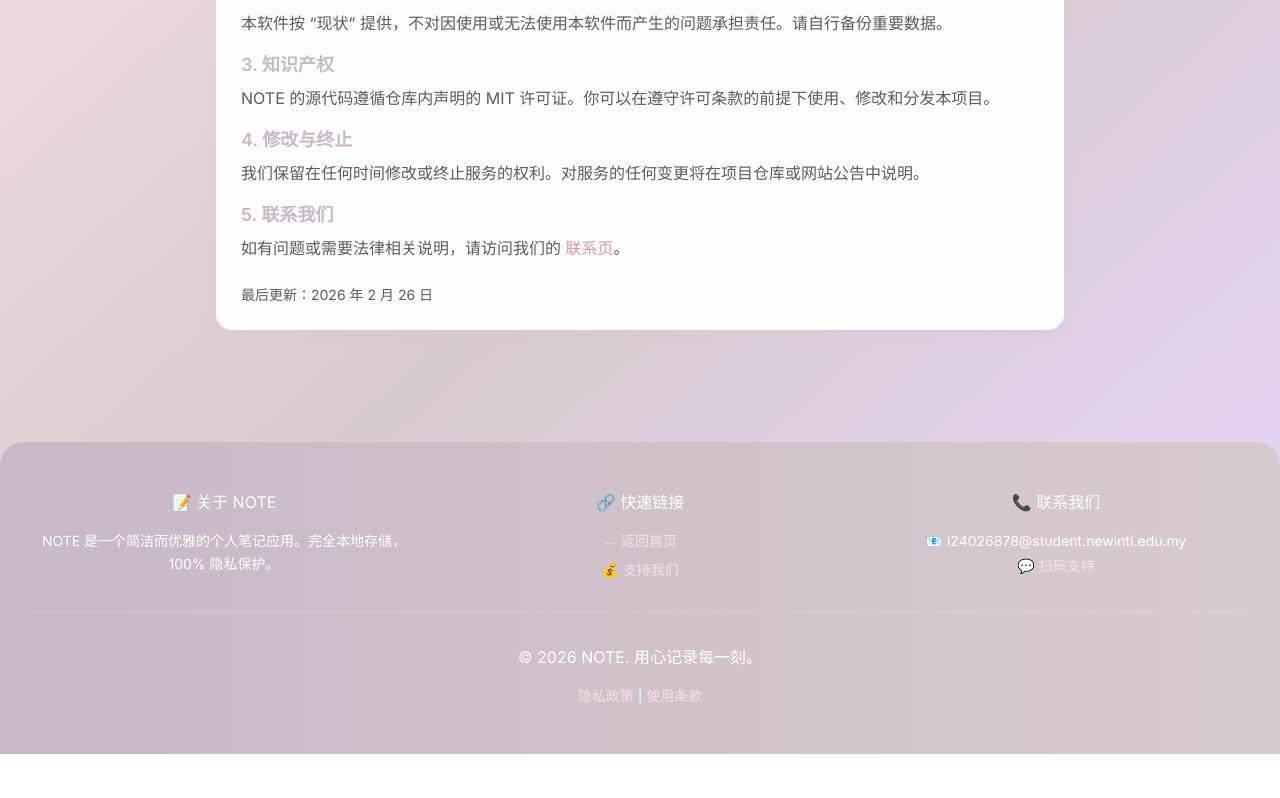
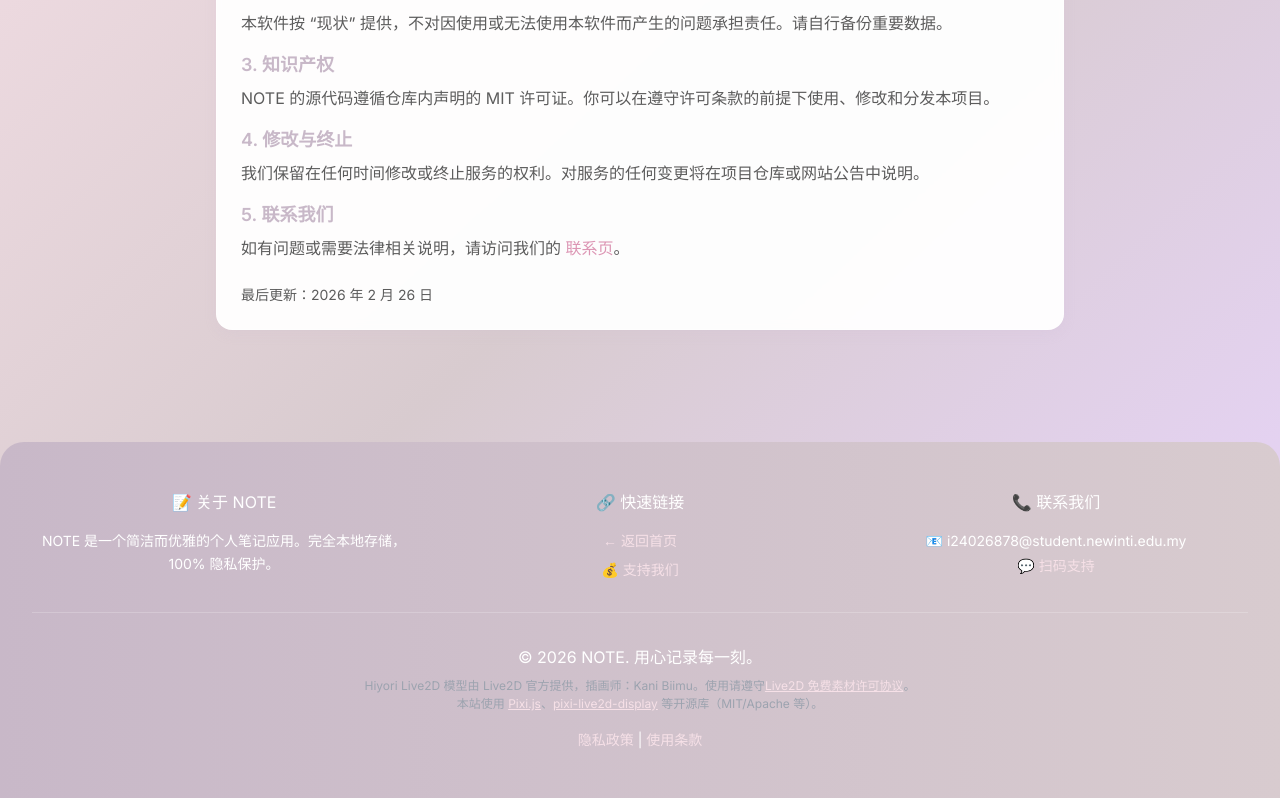
Before and after one commit to NENWA618/QCNOTE, a Next.js app: page /terms in a window 1280 px wide. Shown: the part 389-1187 px from the top of the page. Before the commit the page ends 1143 px from the top, so only its background shows below. Built offline with nearby package versions, Linux system fonts and the light colour scheme.

Commit message:
docs: add copyright/attribution to footer and README

```diff
--- a/components/Footer.tsx
+++ b/components/Footer.tsx
@@ -46,6 +46,21 @@ const Footer: React.FC = () => {
       </div>
       <hr className="border-0 border-t border-white border-opacity-20 my-8" />
       <p>© 2026 NOTE. 用心记录每一刻。</p>
+      <p className="text-xs mt-2 text-gray-400">
+        Hiyori Live2D 模型由 Live2D 官方提供，插画师：Kani&nbsp;Biimu。使用请遵守
+        <a
+          href="https://www.live2d.jp/en/terms/live2d-free-material-license-agreement/"
+          className="text-primary-light underline hover:text-white transition-colors"
+          target="_blank"
+          rel="noopener noreferrer"
+        >
+          Live2D 免费素材许可协议
+        </a>。
+      </p>
+      <p className="text-xs text-gray-400">
+        本站使用 <a href="https://pixijs.com/" className="text-primary-light underline hover:text-white transition-colors" target="_blank" rel="noopener noreferrer">Pixi.js</a>、
+        <a href="https://github.com/guansss/pixi-live2d-display" className="text-primary-light underline hover:text-white transition-colors" target="_blank" rel="noopener noreferrer">pixi-live2d-display</a> 等开源库（MIT/Apache 等）。
+      </p>
       <p className="mt-4 text-sm">
         <Link
           href="/privacy"
```
Also changed, not shown: 1 other file (tests, documents, lock files or other folders).
